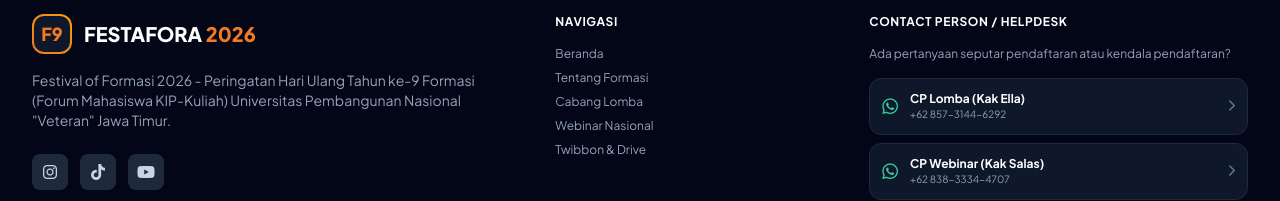
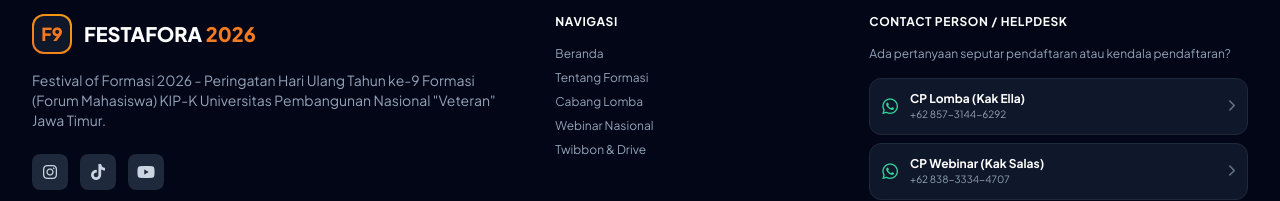
Before and after one commit to irbababul/festafora2026, a React (Vite) app: page / in a window 1280 px wide. Shown: the part 4683-4884 px from the top of the page. Built offline with nearby package versions, Linux system fonts and the light colour scheme; the HTML template or start-up script is replaced by a standard one.

Commit message:
Update footer text for Festival of Formasi 2026

```diff
--- a/src/components/Footer.jsx
+++ b/src/components/Footer.jsx
@@ -14,7 +14,7 @@ export default function Footer() {
                             <span className="text-xl font-extrabold text-white">FESTAFORA <span className="text-brand-orange">2026</span></span>
                         </div>
                         <p className="text-slate-400 text-xs sm:text-sm leading-relaxed mb-6">
-                            Festival of Formasi 2026 - Peringatan Hari Ulang Tahun ke-9 Formasi (Forum Mahasiswa KIP-Kuliah) Universitas Pembangunan Nasional "Veteran" Jawa Timur.
+                            Festival of Formasi 2026 - Peringatan Hari Ulang Tahun ke-9 Formasi (Forum Mahasiswa) KIP-K Universitas Pembangunan Nasional "Veteran" Jawa Timur.
                         </p>
                         <div className="flex items-center gap-3">
                             <a href="https://www.instagram.com/festafora2k26?igsi=MWJrM3czOG16cGhsNw==" target="_blank" rel="noopener noreferrer" className="w-9 h-9 rounded-lg bg-slate-800 hover:bg-brand-orange hover:text-slate-950 text-slate-300 flex items-center justify-center transition-all">
```
